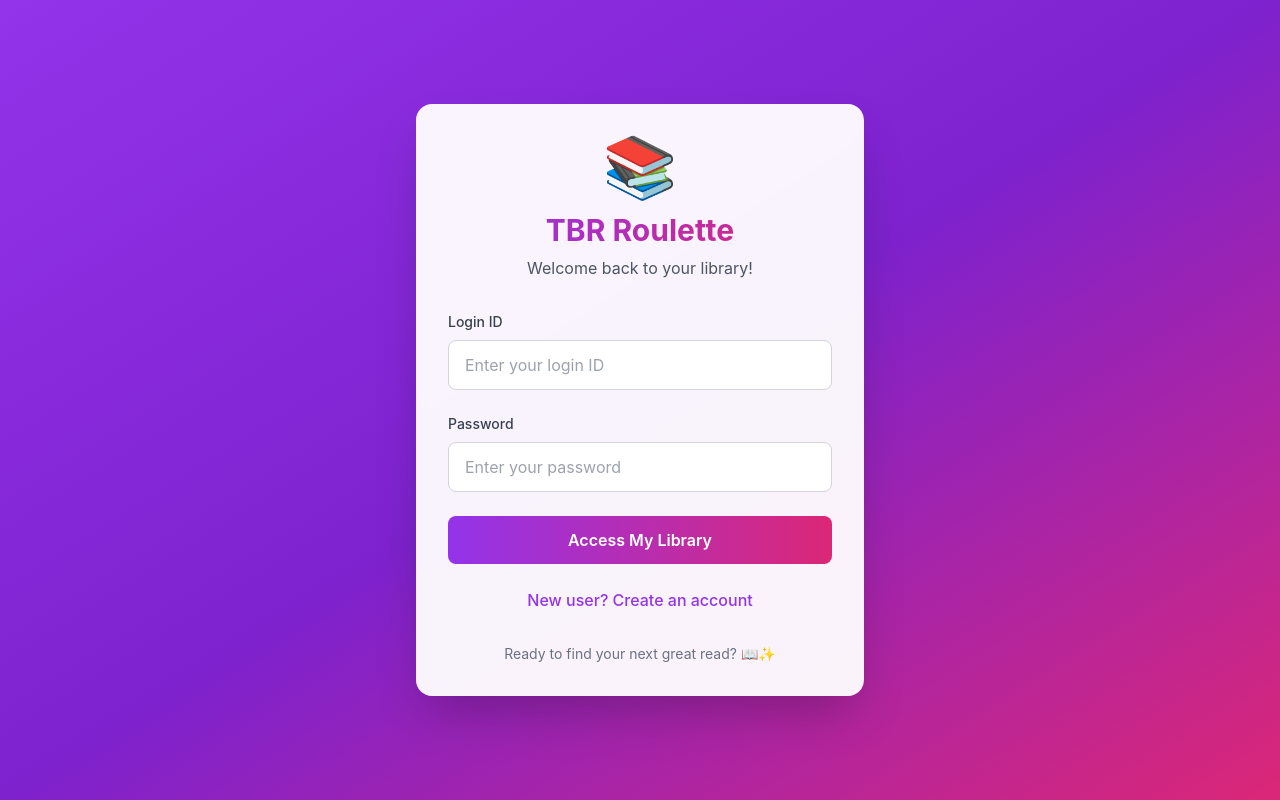
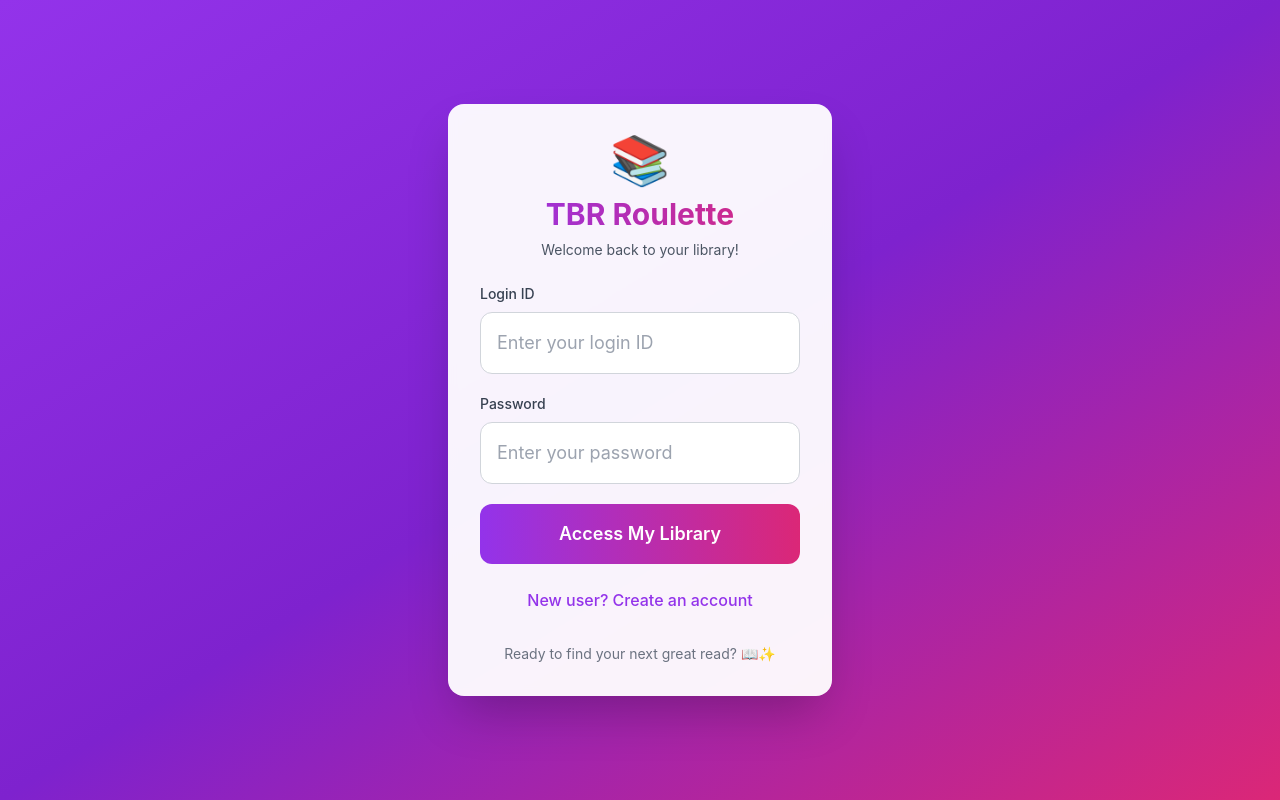
Before and after one commit to timcoe429/bookvibe, a React (Create React App) app in the folder client/: page / in a window 1280 px wide. Built offline with nearby package versions, Linux system fonts and the light colour scheme; the HTML template or start-up script is replaced by a standard one.

Commit message:
Search Input Update

```diff
--- a/client/src/App.jsx
+++ b/client/src/App.jsx
@@ -1,7 +1,8 @@
-import React, { useState, useEffect, useMemo } from 'react';
+import React, { useState, useEffect, useMemo, useCallback, useRef } from 'react';
 import { Heart, X, BookOpen, Clock, Star, Zap, Moon, Sun, Coffee, Trash2 } from 'lucide-react';
 import PhotoUpload from './components/PhotoUpload';
 import LoginPage from './components/LoginPage';
+import SearchInput from './components/SearchInput';
 import { userAPI } from './services/api';
 
 const BookPickerApp = () => {
@@ -30,6 +31,12 @@ const BookPickerApp = () => {
       book.author.toLowerCase().includes(searchQuery.toLowerCase())
     );
   }, [userBooks, searchQuery]);
+
+  // Memoized search handler to prevent input re-rendering
+  const handleSearchChange = useCallback((searchValue) => {
+    console.log('Search input changed:', searchValue);
+    setSearchQuery(searchValue);
+  }, []);
 
   const moods = [
     { icon: Coffee, label: "Cozy", color: "bg-amber-100 text-amber-800" },
@@ -636,12 +643,9 @@ const BookPickerApp = () => {
 
           {/* Search bar */}
           <div className="mt-4 max-w-md mx-auto">
-            <input
-              type="text"
+            <SearchInput
+              onSearchChange={handleSearchChange}
               placeholder="Search books by title or author..."
-              value={searchQuery}
-              onChange={(e) => setSearchQuery(e.target.value)}
-              className="w-full px-4 py-2 border border-gray-300 rounded-lg focus:ring-2 focus:ring-purple-500 focus:border-transparent"
             />
           </div>
         </div>
--- a/client/src/components/LoginPage.jsx
+++ b/client/src/components/LoginPage.jsx
@@ -57,21 +57,21 @@ const LoginPage = ({ onLoginSuccess }) => {
   };
 
   return (
-    <div className="min-h-screen bg-gradient-to-br from-purple-600 via-purple-700 to-pink-600 flex items-center justify-center p-4">
-      <div className="bg-white/95 backdrop-blur-sm rounded-2xl shadow-2xl p-8 w-full max-w-md">
+    <div className="min-h-screen bg-gradient-to-br from-purple-600 via-purple-700 to-pink-600 flex flex-col justify-center p-4 py-8">
+      <div className="bg-white/95 backdrop-blur-sm rounded-2xl shadow-2xl p-6 sm:p-8 w-full max-w-sm mx-auto">
         {/* Logo */}
-        <div className="text-center mb-8">
-          <div className="text-6xl mb-4">📚</div>
-          <h1 className="text-3xl font-bold bg-gradient-to-r from-purple-600 to-pink-600 bg-clip-text text-transparent">
+        <div className="text-center mb-6">
+          <div className="text-5xl mb-3">📚</div>
+          <h1 className="text-2xl sm:text-3xl font-bold bg-gradient-to-r from-purple-600 to-pink-600 bg-clip-text text-transparent">
             TBR Roulette
           </h1>
-          <p className="text-gray-600 mt-2">
+          <p className="text-gray-600 mt-2 text-sm">
             {isCreatingAccount ? 'Create your personal library!' : 'Welcome back to your library!'}
           </p>
         </div>
 
         {/* Login/Create Form */}
-        <form onSubmit={handleSubmit} className="space-y-6">
+        <form onSubmit={handleSubmit} className="space-y-5">
           <div>
             <label className="block text-sm font-medium text-gray-700 mb-2">
               Login ID
@@ -80,7 +80,7 @@ const LoginPage = ({ onLoginSuccess }) => {
               type="text"
               value={loginId}
               onChange={(e) => setLoginId(e.target.value)}
-              className="w-full px-4 py-3 border border-gray-300 rounded-lg focus:ring-2 focus:ring-purple-500 focus:border-transparent transition-all duration-200"
+              className="w-full px-4 py-4 text-lg border border-gray-300 rounded-xl focus:ring-2 focus:ring-purple-500 focus:border-transparent transition-all duration-200"
               placeholder="Enter your login ID"
               required
               disabled={isLoading}
@@ -95,7 +95,7 @@ const LoginPage = ({ onLoginSuccess }) => {
               type="password"
               value={password}
               onChange={(e) => setPassword(e.target.value)}
-              className="w-full px-4 py-3 border border-gray-300 rounded-lg focus:ring-2 focus:ring-purple-500 focus:border-transparent transition-all duration-200"
+              className="w-full px-4 py-4 text-lg border border-gray-300 rounded-xl focus:ring-2 focus:ring-purple-500 focus:border-transparent transition-all duration-200"
               placeholder="Enter your password"
               required
               disabled={isLoading}
@@ -111,7 +111,7 @@ const LoginPage = ({ onLoginSuccess }) => {
           <button
             type="submit"
             disabled={isLoading}
-            className="w-full bg-gradient-to-r from-purple-600 to-pink-600 hover:from-purple-700 hover:to-pink-700 text-white font-semibold py-3 px-6 rounded-lg transition-all duration-200 transform hover:scale-[1.02] disabled:opacity-50 disabled:transform-none"
+            className="w-full bg-gradient-to-r from-purple-600 to-pink-600 hover:from-purple-700 hover:to-pink-700 text-white font-semibold py-4 px-6 rounded-xl text-lg transition-all duration-200 transform hover:scale-[1.02] disabled:opacity-50 disabled:transform-none"
           >
             {isLoading ? (
               <div className="flex items-center justify-center">
--- /dev/null
+++ b/client/src/components/SearchInput.jsx
@@ -0,0 +1,26 @@
+import React, { useState, useCallback } from 'react';
+
+const SearchInput = ({ onSearchChange, placeholder = "Search..." }) => {
+  const [value, setValue] = useState('');
+
+  const handleChange = useCallback((e) => {
+    const newValue = e.target.value;
+    setValue(newValue);
+    onSearchChange(newValue);
+  }, [onSearchChange]);
+
+  return (
+    <input
+      type="text"
+      placeholder={placeholder}
+      value={value}
+      onChange={handleChange}
+      autoComplete="off"
+      autoCorrect="off"
+      spellCheck="false"
+      className="w-full px-4 py-3 text-lg border border-gray-300 rounded-xl focus:ring-2 focus:ring-purple-500 focus:border-transparent transition-all duration-200"
+    />
+  );
+};
+
+export default SearchInput;
```
